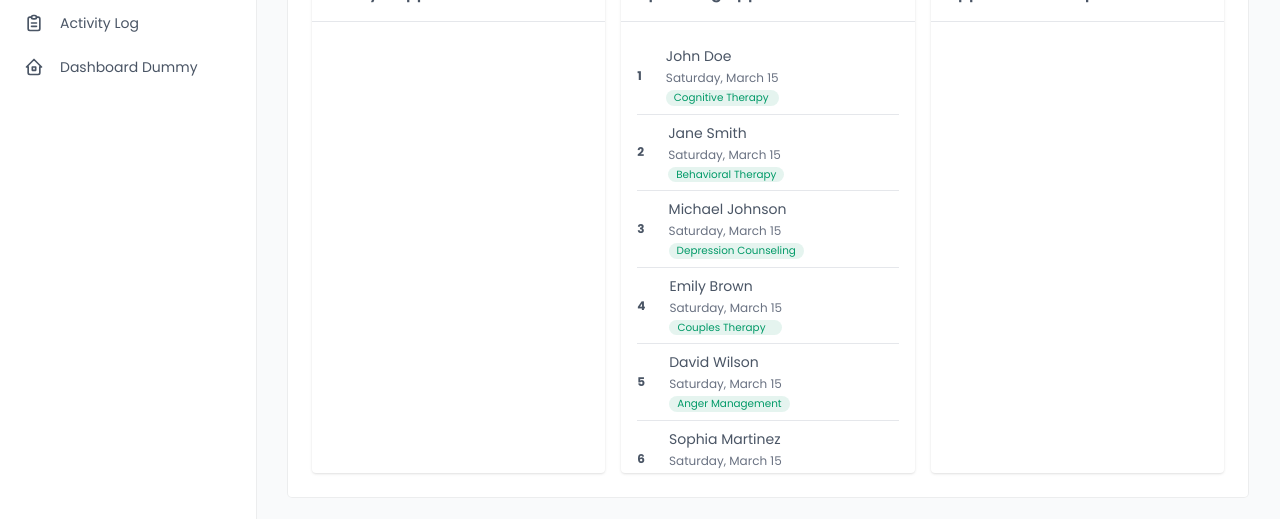
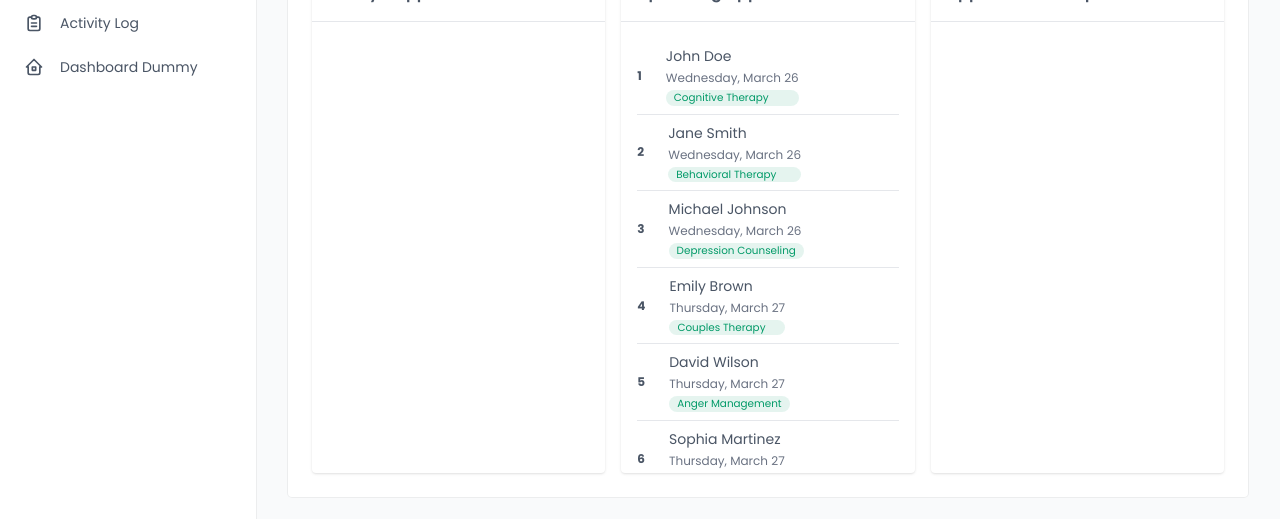
Before and after one commit to EuroAbao28/Wundt, a React (Vite) app in the folder client/: page /admin/dashboard in a window 1280 px wide. Shown: the part 271-790 px from the top of the page. Built offline with nearby package versions, Linux system fonts and the light colour scheme.

Commit message:
minor update

```diff
--- a/client/package.json
+++ b/client/package.json
@@ -14,6 +14,7 @@
     "aos": "^2.3.4",
     "classnames": "^2.5.1",
     "dayjs": "^1.11.13",
+    "lightningcss": "^1.29.3",
     "react": "^19.0.0",
     "react-dom": "^19.0.0",
     "react-icons": "^5.5.0",
--- a/client/src/pages/admin/Dashboard.jsx
+++ b/client/src/pages/admin/Dashboard.jsx
@@ -12,7 +12,7 @@ const appointments = [
     lastname: "Doe",
     phone: "0917-123-4567",
     email: "johndoe@gmail.com",
-    date: "2025-03-15",
+    date: "2025-03-26",
     time: "9:00 AM",
     selectedServices: ["Cognitive Therapy"],
     comments: "Feeling stressed at work.",
@@ -23,7 +23,7 @@ const appointments = [
     lastname: "Smith",
     phone: "0928-987-6543",
     email: "janesmith@yahoo.com",
-    date: "2025-03-15",
+    date: "2025-03-26",
     time: "10:30 AM",
     selectedServices: ["Behavioral Therapy"],
     comments: "Having trouble sleeping.",
@@ -34,7 +34,7 @@ const appointments = [
     lastname: "Johnson",
     phone: "0998-765-4321",
     email: "michaelj@gmail.com",
-    date: "2025-03-15",
+    date: "2025-03-26",
     time: "1:00 PM",
     selectedServices: ["Depression Counseling"],
     comments: "Feeling down for a few weeks.",
@@ -45,7 +45,7 @@ const appointments = [
     lastname: "Brown",
     phone: "0915-234-5678",
     email: "emilybrown@outlook.com",
-    date: "2025-03-15",
+    date: "2025-03-27",
     time: "3:00 PM",
     selectedServices: ["Couples Therapy"],
     comments: "Relationship struggles.",
@@ -56,7 +56,7 @@ const appointments = [
     lastname: "Wilson",
     phone: "0921-456-7890",
     email: "davidwilson@live.com",
-    date: "2025-03-15",
+    date: "2025-03-27",
     time: "5:00 PM",
     selectedServices: ["Anger Management"],
     comments: "Difficulty controlling emotions.",
@@ -67,7 +67,7 @@ const appointments = [
     lastname: "Martinez",
     phone: "0973-789-1234",
     email: "sophia.m@gmail.com",
-    date: "2025-03-15",
+    date: "2025-03-27",
     time: "6:30 PM",
     selectedServices: ["Stress Management"],
     comments: "Overwhelmed with school.",
@@ -78,7 +78,7 @@ const appointments = [
     lastname: "Anderson",
     phone: "0908-321-6547",
     email: "daniel.a@hotmail.com",
-    date: "2025-03-15",
+    date: "2025-03-28",
     time: "8:00 PM",
     selectedServices: ["Self-Esteem Coaching"],
     comments: "Struggling with confidence.",
@@ -89,7 +89,7 @@ const appointments = [
     lastname: "Taylor",
     phone: "0916-654-0987",
     email: "olivia.t@gmail.com",
-    date: "2025-03-16",
+    date: "2025-03-28",
     time: "9:30 AM",
     selectedServices: ["Grief Counseling"],
     comments: "Lost a family member recently.",
@@ -100,7 +100,7 @@ const appointments = [
     lastname: "White",
     phone: "0933-214-5678",
     email: "liam.white@gmail.com",
-    date: "2025-03-16",
+    date: "2025-03-28",
     time: "11:00 AM",
     selectedServices: ["Therapy Session"],
     comments: "Anxiety about public speaking.",
@@ -111,7 +111,7 @@ const appointments = [
     lastname: "Harris",
     phone: "0977-111-2222",
     email: "avaharris@outlook.com",
-    date: "2025-03-16",
+    date: "2025-03-29",
     time: "1:30 PM",
     selectedServices: ["Family Therapy"],
     comments: "Family communication issues.",
@@ -122,110 +122,11 @@ const appointments = [
     lastname: "Clark",
     phone: "0925-333-4444",
     email: "noahclark@gmail.com",
-    date: "2025-03-16",
+    date: "2025-03-29",
     time: "3:00 PM",
     selectedServices: ["Trauma Counseling"],
     comments: "Experienced a traumatic event.",
     status: "pending",
-  },
-  {
-    firstname: "Isabella",
-    lastname: "Lewis",
-    phone: "0945-555-6666",
-    email: "isabella.lewis@gmail.com",
-    date: "2025-03-16",
-    time: "4:30 PM",
-    selectedServices: ["Stress Management"],
-    comments: "Work pressure is overwhelming.",
-    status: "completed",
-  },
-  {
-    firstname: "Mason",
-    lastname: "Walker",
-    phone: "0911-777-8888",
-    email: "masonw@gmail.com",
-    date: "2025-03-17",
-    time: "9:00 AM",
-    selectedServices: ["Anxiety Therapy"],
-    comments: "Constant worrying and overthinking.",
-    status: "pending",
-  },
-  {
-    firstname: "Charlotte",
-    lastname: "Hall",
-    phone: "0909-999-0000",
-    email: "charlotte.hall@gmail.com",
-    date: "2025-03-17",
-    time: "10:30 AM",
-    selectedServices: ["Couples Therapy"],
-    comments: "Trying to improve communication.",
-    status: "confirmed",
-  },
-  {
-    firstname: "Ethan",
-    lastname: "Allen",
-    phone: "0952-111-2222",
-    email: "ethan.a@gmail.com",
-    date: "2025-03-17",
-    time: "1:00 PM",
-    selectedServices: ["Addiction Counseling"],
-    comments: "Struggling with substance abuse.",
-    status: "canceled",
-  },
-  {
-    firstname: "Amelia",
-    lastname: "Young",
-    phone: "0936-333-4444",
-    email: "amelia.y@gmail.com",
-    date: "2025-03-17",
-    time: "2:30 PM",
-    selectedServices: ["Depression Therapy"],
-    comments: "Feeling low energy for months.",
-    status: "completed",
-  },
-  {
-    firstname: "Logan",
-    lastname: "King",
-    phone: "0994-555-6666",
-    email: "logank@hotmail.com",
-    date: "2025-03-17",
-    time: "4:00 PM",
-    selectedServices: ["Grief Counseling"],
-    comments: "Lost a close friend recently.",
-    status: "pending",
-  },
-  {
-    firstname: "Mia",
-    lastname: "Wright",
-    phone: "0912-777-8888",
-    email: "miawright@gmail.com",
-    date: "2025-03-18",
-    time: "9:30 AM",
-    selectedServices: ["Anger Management"],
-    comments: "Having trouble managing emotions.",
-    status: "confirmed",
-  },
-  {
-    firstname: "Lucas",
-    lastname: "Scott",
-    phone: "0976-999-0000",
-    email: "lucasscott@gmail.com",
-    date: "2025-03-18",
-    time: "11:00 AM",
-    selectedServices: ["Self-Esteem Coaching"],
-    comments: "Wants to build self-confidence.",
-    status: "completed",
-  },
-  {
-    firstname: "Harper",
-    lastname: "Green",
-    phone: "0907-222-3333",
-    email: "harper.green@gmail.com",
-    date: "2025-03-18",
-    time: "1:30 PM",
-    selectedServices: ["Family Therapy"],
-    comments: "Parent-child relationship issues.",
-    status: "canceled",
   },
 ];
 
@@ -287,8 +188,7 @@ function Dashboard() {
                   return (
                     <div
                       key={index}
-                      className="border-b border-gray-200 py-2 last:border-none flex gap-6 items-center"
-                    >
+                      className="border-b border-gray-200 py-2 last:border-none flex gap-6 items-center">
                       <p className="text-xs font-bold">{index + 1}</p>
                       <div className="flex flex-col gap-1">
                         <p className="text-sm">{`${appointment.firstname} ${appointment.lastname}`}</p>
@@ -343,8 +243,7 @@ function Dashboard() {
                   return (
                     <div
                       key={index}
-                      className="border-b border-gray-200 py-2 last:border-none flex gap-6 items-center"
-                    >
+                      className="border-b border-gray-200 py-2 last:border-none flex gap-6 items-center">
                       <p className="text-xs font-bold">{index + 1}</p>
                       <div className="flex flex-col gap-1">
                         <p className="text-sm">{`${appointment.firstname} ${appointment.lastname}`}</p>
@@ -389,8 +288,7 @@ function Dashboard() {
                   return (
                     <div
                       key={index}
-                      className="border-b border-gray-200 py-2 last:border-none flex gap-6 items-center"
-                    >
+                      className="border-b border-gray-200 py-2 last:border-none flex gap-6 items-center">
                       <p className="text-xs font-bold">{index + 1}</p>
                       <div className="flex flex-col gap-1">
                         <p className="text-sm">{`${appointment.firstname} ${appointment.lastname}`}</p>
```
Also changed, not shown: 1 other file (tests, documents, lock files or other folders).
